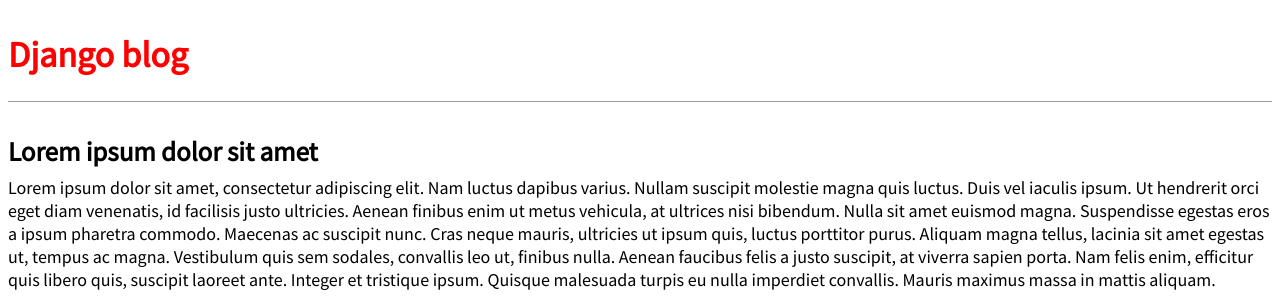
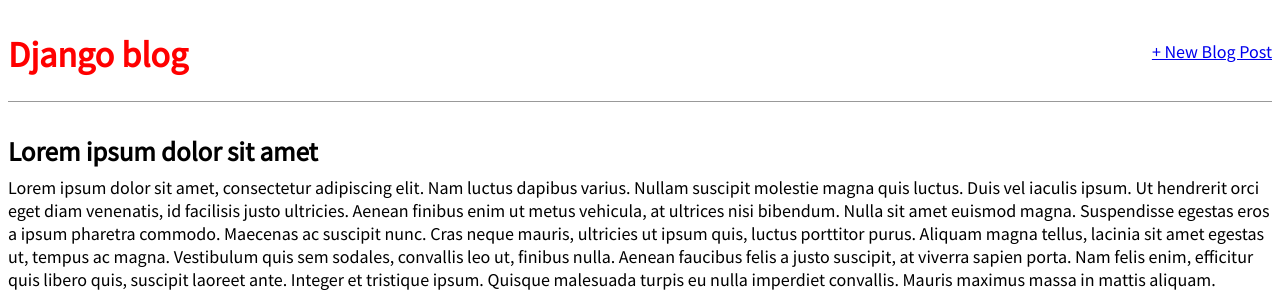
Before and after one commit to cigotete/study-python-django-basics, a Django app: page /blog/post/1/ in a window 1280 px wide. Shown: the top 300 px of the page. Run offline with Django 5.2, Linux system fonts and the light colour scheme; data comes from the database, SQL or seed files in the repository.

Commit message:
Added 'New bog post' template, view and routing path.

```diff
--- a/helloworld/blog/urls.py
+++ b/helloworld/blog/urls.py
@@ -1,7 +1,8 @@
 from django.urls import path
-from .views import BlogListView, BlogDetailView
+from .views import BlogListView, BlogDetailView, BlogCreateView
 
 urlpatterns = [
   path("blog", BlogListView.as_view(), name="blog"),
+  path("blog/post/new", BlogCreateView.as_view(), name="post_new"),
   path("blog/post/<int:pk>/", BlogDetailView.as_view(), name="post_detail"),
 ]
--- a/helloworld/blog/views.py
+++ b/helloworld/blog/views.py
@@ -1,4 +1,6 @@
 from django.views.generic import ListView, DetailView
+from django.views.generic.edit import CreateView
+
 from .models import Post
 
 class BlogListView(ListView):
@@ -8,3 +10,8 @@
 class BlogDetailView(DetailView):
   model = Post
   template_name = "blog_post.html"
+
+class BlogCreateView(CreateView): # new
+  model = Post
+  template_name = "blog_post_new.html"
+  fields = ["title", "author", "body"]
--- a/helloworld/templates/base.html
+++ b/helloworld/templates/base.html
@@ -7,11 +7,14 @@
   </head>
   <body>
     <header>
-      <h1>
-        <a href="{% url 'blog' %}">
-          Django blog
-        </a>
-      </h1>
+      <div class="nav-left">
+        <h1>
+          <a href="{% url 'blog' %}">Django blog</a>
+        </h1>
+      </div>
+      <div class="nav-right">
+        <a href="{% url 'post_new' %}">+ New Blog Post</a>
+      </div>
     </header>
     <div>
       {% block content %}
```
Also changed, not shown: helloworld/templates/blog_post_new.html (added, +10 -0 lines).
